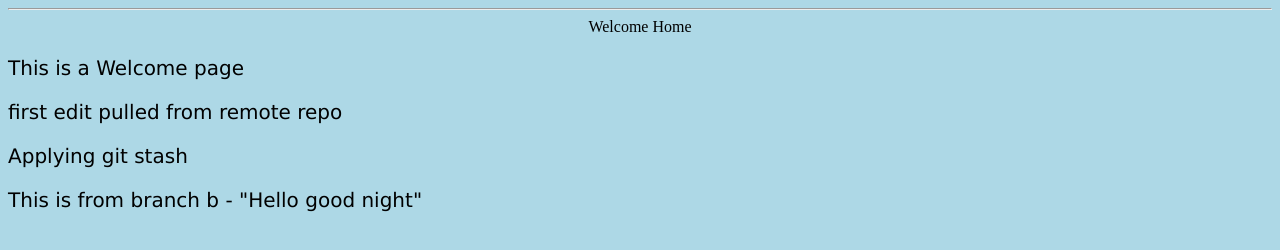
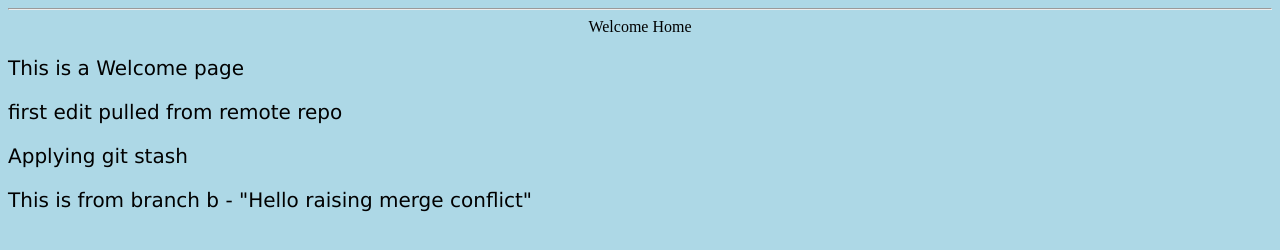
Before and after one commit to AishwariyaVinoth/Assignment_1, a plain HTML site: page index.html in a window 1280 px wide. Drawn offline with Linux system fonts and the light colour scheme.

Commit message:
commit creating mergeconflict

```diff
--- a/index.html
+++ b/index.html
@@ -8,6 +8,6 @@
         <p>This is a Welcome page</p>
         <p> first edit pulled from remote repo</p>
         <p> Applying git stash        </p>
-        <p> This is from branch b - "Hello good night"</p>
+        <p> This is from branch b - "Hello raising merge conflict"</p>
     </body>
 </html>
```
